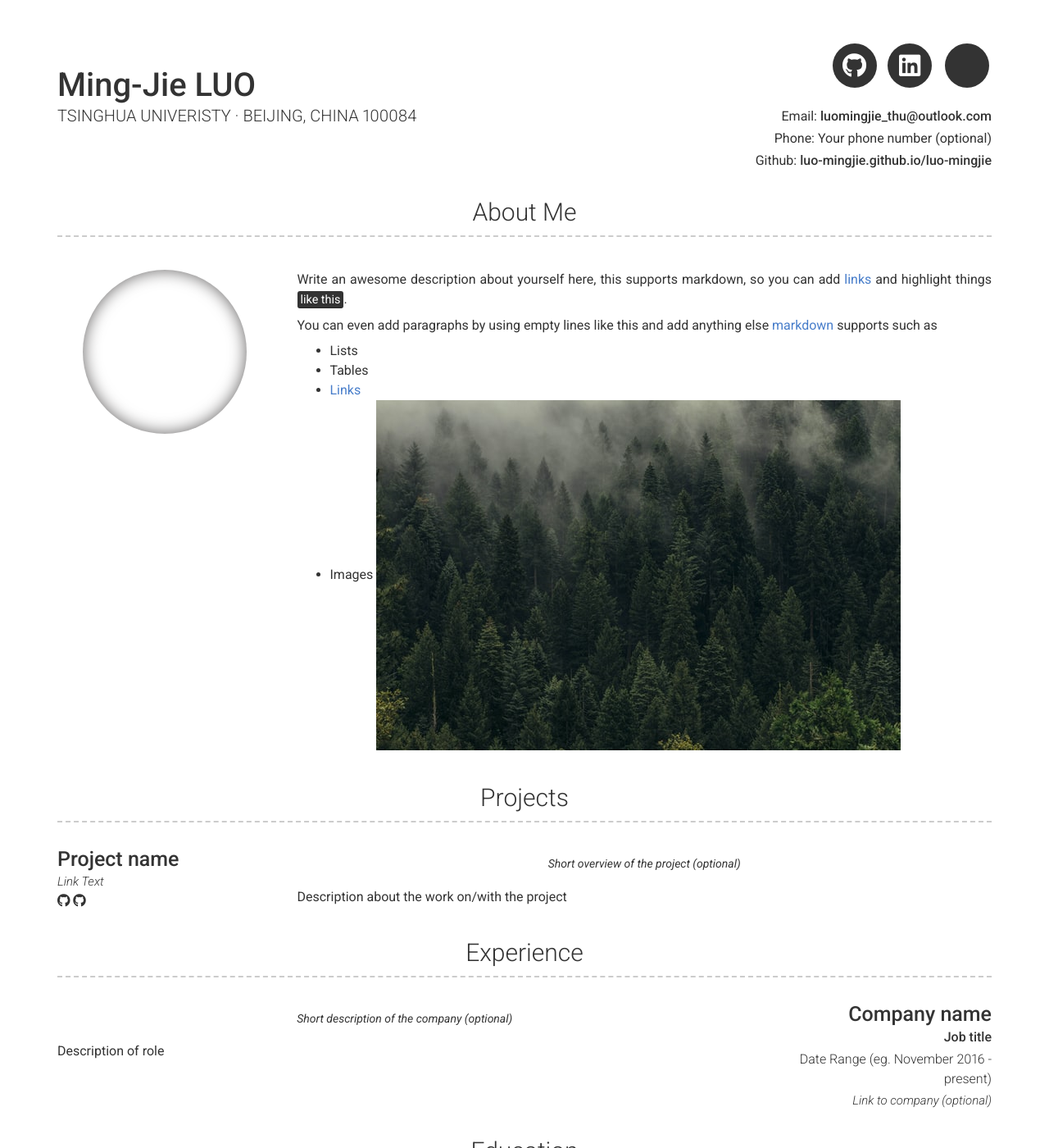
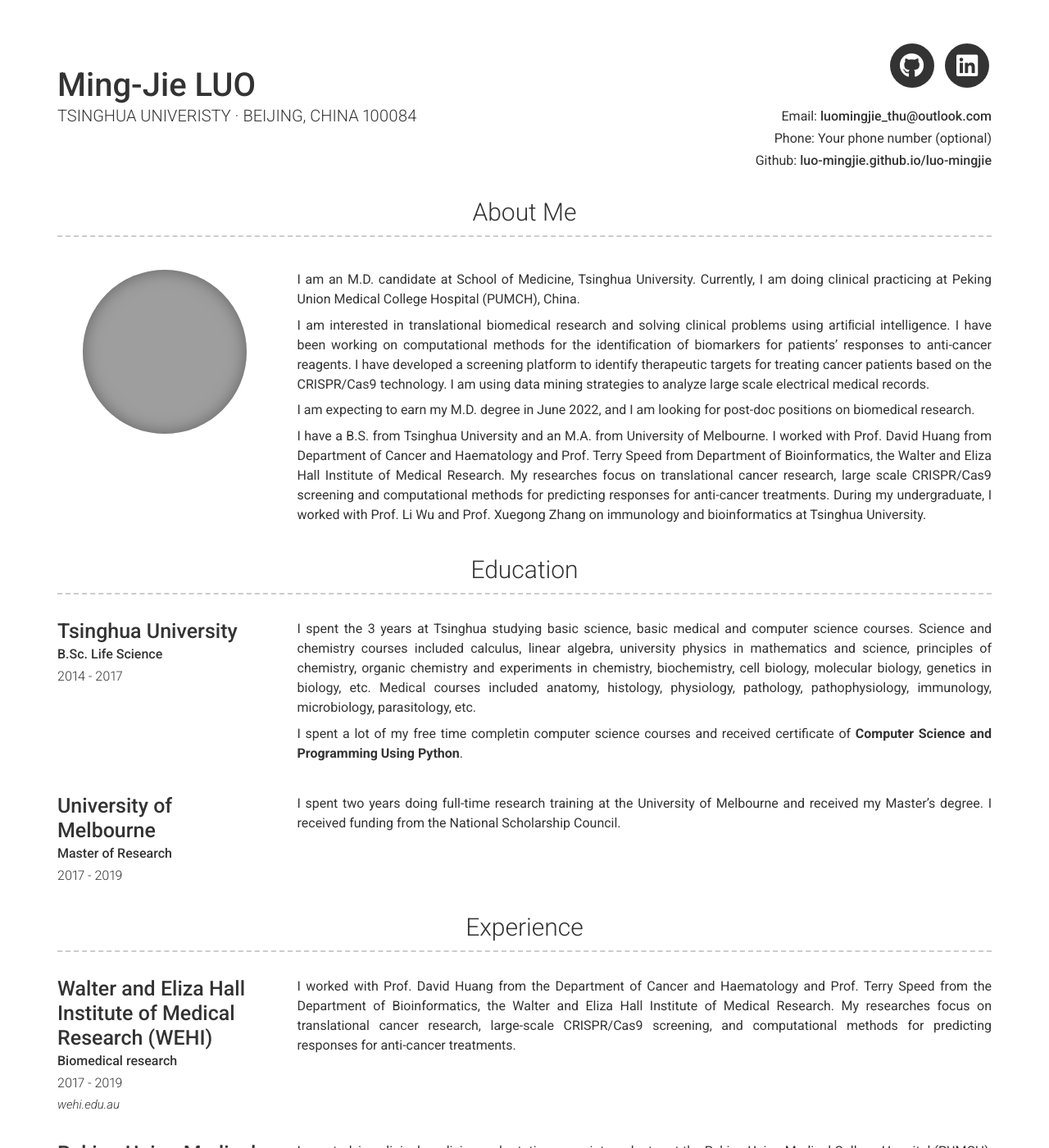
Before and after one commit to luo-mingjie/luo-mingjie, a Jekyll site: the page built from index.md, in a window 1280 px wide and 1400 px high. Shown: the whole window at 82% size. Built offline with Jekyll 4.4.1, drawn with Linux system fonts in a browser that asks for light colours; nearby versions of some CDN libraries; some of the changed text lies outside the part shown; grey boxes are pictures that could not be loaded.

Commit message:
Update _config.yml

```diff
--- a/_config.yml
+++ b/_config.yml
@@ -19,25 +19,25 @@ website_title: Github
 darkmode: false
 
 # Social links
-# twitter_username: jekyllrb
+# twitter_username: xxx
 github_username:  luo-mingjie
 # stackoverflow_username: "00000001"
-# dribbble_username: jekyll
-# facebook_username: jekyll
-# flickr_username: jekyll
-# instagram_username: jekyll
+# dribbble_username: xxx
+# facebook_username: xxx
+# flickr_username: xxx
+# instagram_username: xxx
 linkedin_username: mj-luo
-# xing_username: jekyll
-# pinterest_username: jekyll
-# youtube_username: jekyll
-# googleplus_username: +jekyll
-# orcid_username: 0000-0000-0000-0000
+# xing_username: xxx
+# pinterest_username: xxx
+# youtube_username: xxx
+# googleplus_username: xxx
+# orcid_username: 0000-0001-7482-4975
 
 # Additional icon links
-additional_links:
-- title: Link name
-  icon: Font Awesome brand icon name (eg. fab fa-twitter) (https://fontawesome.com/icons?d=gallery&s=brands&m=free)
-  url: Link url (eg. https://google.com)
+# additional_links:
+# - title: Link name
+#   icon: Font Awesome brand icon name (eg. fab fa-twitter) (https://fontawesome.com/icons?d=gallery&s=brands&m=free)
+#   url: Link url (eg. https://google.com)
 # - title: another link
 #   icon: font awesome brand icon name (eg. fab fa-twitter) (https://fontawesome.com/icons?d=gallery&s=brands&m=free)
 #   url: Link url (eg. https://google.com)
@@ -50,64 +50,89 @@ additional_links:
 
 # About Section
 # about_title: About Me (Use this to override about section title)
-about_profile_image: Directory of profile image (eg. images/profile.jpg)
+about_profile_image: images/profile.jpeg
 about_content: | # this will include new lines to allow paragraphs
-  Write an awesome description about yourself here, this supports markdown, so you can add [links](http://foobar.com) and highlight things <mark>like this</mark>.
+  I am an M.D. candidate at School of Medicine, Tsinghua University. Currently, I am doing clinical practicing at Peking Union Medical College Hospital (PUMCH), China.
 
-  You can even add paragraphs by using empty lines like this and add anything else [markdown](https://www.markdownguide.org/getting-started#what-is-markdown) supports such as
-    - Lists
-    - Tables
-    - <a href="google.com">Links</a>
-    - Images ![alt text](/images/landscape-trees.jpg "Trees")
+  I am interested in translational biomedical research and solving clinical problems using artiﬁcial intelligence. I have been working on computational methods for the identiﬁcation of biomarkers for patients’ responses to anti-cancer reagents. I have developed a screening platform to identify therapeutic targets for treating cancer patients based on the CRISPR/Cas9 technology. I am using data mining strategies to analyze large scale electrical medical records.
+
+  I am expecting to earn my M.D. degree in June 2022, and I am looking for post-doc positions on biomedical research.
+
+  I have a B.S. from Tsinghua University and an M.A. from University of Melbourne. I worked with Prof. David Huang from Department of Cancer and Haematology and Prof. Terry Speed from Department of Bioinformatics, the Walter and Eliza Hall Institute of Medical Research. My researches focus on translational cancer research, large scale CRISPR/Cas9 screening and computational methods for predicting responses for anti-cancer treatments. During my undergraduate, I worked with Prof. Li Wu and Prof. Xuegong Zhang on immunology and bioinformatics at Tsinghua University.
 
 content:
-  - title: Projects # Title for the section
+  # - title: Projects # Title for the section
+  #   layout: list # Type of content section (list/text)
+  #   content:
+  #     - layout: left
+  #       title: Project name
+  #       link: github.com/luo-mingjie
+  #       link_text: Link Text
+  #       additional_links:
+  #         - title:  Github page for project (eg. sproogen/modern-resume-theme)
+  #           icon: fab fa-github
+  #           url: Link to project (eg. sproogen.github.io/modern-resume-theme)(optional)
+  #         - title:  Github page for project (eg. sproogen/modern-resume-theme)
+  #           icon: fab fa-github
+  #           url: Link to project (eg. sproogen.github.io/modern-resume-theme)(optional)
+  #       quote: >
+  #         Short overview of the project (optional)
+  #       description: | # this will include new lines to allow paragraphs
+  #         Description about the work on/with the project
+  - title: Education
+    layout: list
+    content:
+      - layout: left
+        title: Tsinghua University
+        caption: 2014 - 2017
+        sub_title: B.Sc. Life Science
+        # quote: >
+        #   Established in 1636, Harvard is the oldest higher education institution in the United States, and is widely regarded in terms of its influence, reputation, and academic pedigree as a leading university in not just the US but also the world.
+        description: | # this will include new lines to allow paragraphs
+          I spent the 3 years at Tsinghua studying basic science, basic medical and computer science courses. Science and chemistry courses included calculus, linear algebra, university physics in mathematics and science, principles of chemistry, organic chemistry and experiments in chemistry, biochemistry, cell biology, molecular biology, genetics in biology, etc. Medical courses included anatomy, histology, physiology, pathology, pathophysiology, immunology, microbiology, parasitology, etc.
+
+          I spent a lot of my free time completin computer science courses and received certificate of **Computer Science and Programming Using Python**.
+      - layout: left
+        title: University of Melbourne
+        caption: 2017 - 2019
+        sub_title: Master of Research
+        # quote: >
+        #   Established in 1636, Harvard is the oldest higher education institution in the United States, and is widely regarded in terms of its influence, reputation, and academic pedigree as a leading university in not just the US but also the world.
+        description: | # this will include new lines to allow paragraphs
+          I spent two years doing full-time research training at the University of Melbourne and received my Master's degree. I received funding from the National Scholarship Council.
+  - title: Experience # Title for the section
     layout: list # Type of content section (list/text)
     content:
       - layout: left
-        title: Project name
-        link: Link to project (eg. sproogen.github.io/modern-resume-theme)(optional)
-        link_text: Link Text
-        additional_links:
-          - title:  Github page for project (eg. sproogen/modern-resume-theme)
-            icon: fab fa-github
-            url: Link to project (eg. sproogen.github.io/modern-resume-theme)(optional)
-          - title:  Github page for project (eg. sproogen/modern-resume-theme)
-            icon: fab fa-github
-            url: Link to project (eg. sproogen.github.io/modern-resume-theme)(optional)
-        quote: >
-          Short overview of the project (optional)
+        title: Walter and Eliza Hall Institute of Medical Research (WEHI)
+        link: wehi.edu.au
+        link_text: wehi.edu.au
+        sub_title: Biomedical research
+        caption: 2017 - 2019
+        # quote: >
+        #   Solving 21st century problems by diging holes and making game changing products like the *not a flamethrower*
         description: | # this will include new lines to allow paragraphs
-          Description about the work on/with the project
-  - title: Experience
-    layout: list
-    content:
-      - layout: right
-        title: Company name
-        sub_title: Job title
-        caption: Date Range (eg. November 2016 - present)
-        link: Link to company (optional)
-        quote: >
-          Short description of the company (optional)
+          I worked with Prof. David Huang from the Department of Cancer and Haematology and Prof. Terry Speed from the Department of Bioinformatics, the Walter and Eliza Hall Institute of Medical Research. My researches focus on translational cancer research, large-scale CRISPR/Cas9 screening, and computational methods for predicting responses for anti-cancer treatments.
+      - layout: left
+        title: Peking Union Medical College Hospital (PUMCH，北京协和医院)
+        link: www.pumch.cn/en/introduction.html
+        link_text: pumch.cn
+        sub_title: Intern doctor
+        caption: 2019 - Present
+        # quote: >
+        #   Solving 21st century problems by diging holes and making game changing products like the *not a flamethrower*
         description: | # this will include new lines to allow paragraphs
-          Description of role
-  - title: Education
-    layout: list
-    content:
-      - layout: top-right
-        title: Institution name
-        sub_title: Qualifications (eg. BA Performing Arts)
-        caption: Date Range (eg. 2016 - 2019)
-        quote: >
-          Short institution or course description (optional)
-        description: | # this will include new lines to allow paragraphs
-          Description of qualification
+          I am studying clinical medicine and rotating as an intern doctor at the Peking Union Medical College Hospital (PUMCH), China.
   - title: A Little More About Me
     layout: text
     content: | # this will include new lines to allow paragraphs
-      This is where you can write a little more about yourself. You could title this section **Interests** and include some of your other interests.
+      Here is some of my other interests and hobbies are:
+      - Swimming
+      - Demigods and Semi-Devils (天龙八部) and other fictions by Gum Yoong
+      - Photography
 
-      Or you could title it **Skills** and write a bit more about things that make you more desirable, like *leadership* or *teamwork*
+      Look at this cool image
+      ![Trees](/images/landscape-trees.jpg "Trees")
 
 # Footer
 footer_show_references: true
```
